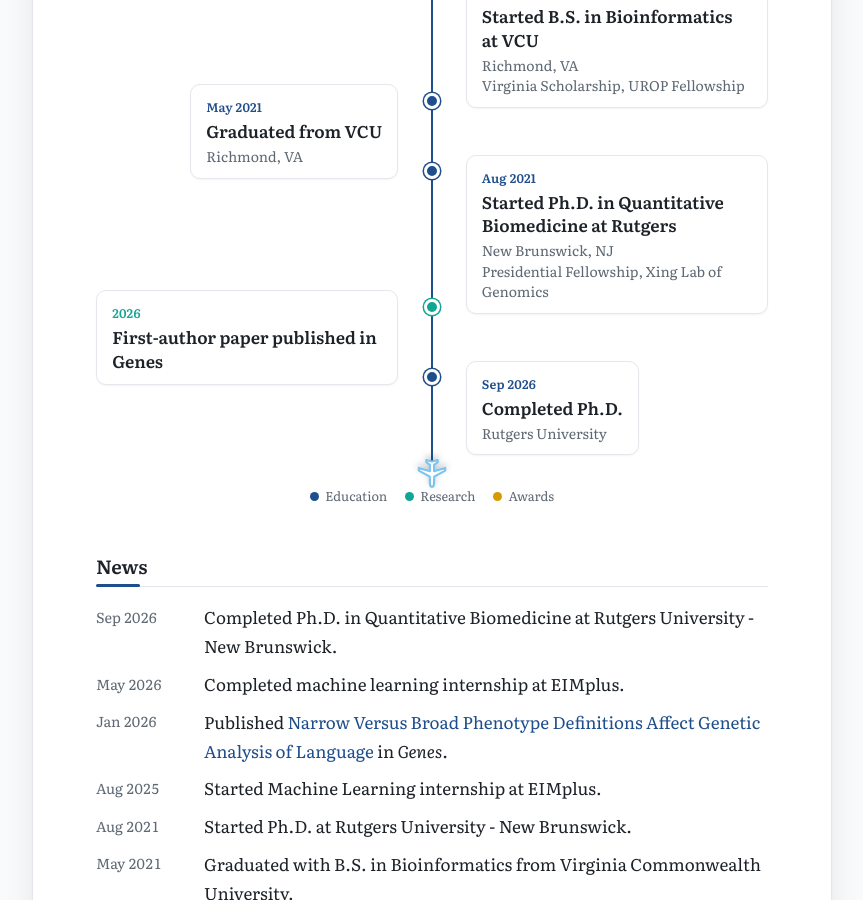
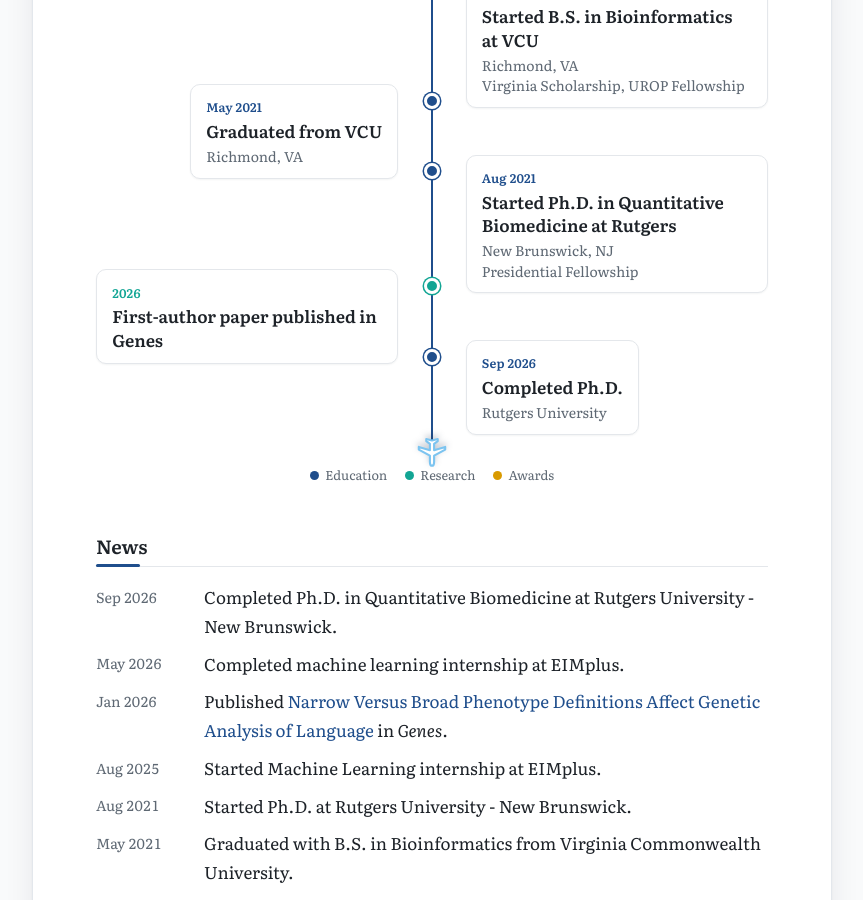
Before and after one commit to mklodi1/mklodi1.github.io, a Jekyll site: the page built from index.html, in a window 1280 px wide and 900 px high, scrolled down 867 px. Shown: the whole window, without its empty margins (208-1071 px from the left). Built offline with Jekyll 4.4.1, drawn with Linux system fonts in a browser that asks for light colours.

Commit message:
Remove Xing Lab from timeline
Co-Authored-By: Claude Opus 5.5 <noreply@anthropic.com>
Claude-Session: https://claude.ai/code/session_018B7yRm4wV88UDqtVSP6gVK

```diff
--- a/_data/journey.yml
+++ b/_data/journey.yml
@@ -19,7 +19,7 @@
 - when: "Aug 2021"
   title: "Started Ph.D. in Quantitative Biomedicine at Rutgers"
   place: "New Brunswick, NJ"
-  detail: "Presidential Fellowship, Xing Lab of Genomics"
+  detail: "Presidential Fellowship"
   kind: education
 
 - when: "2026"
```
